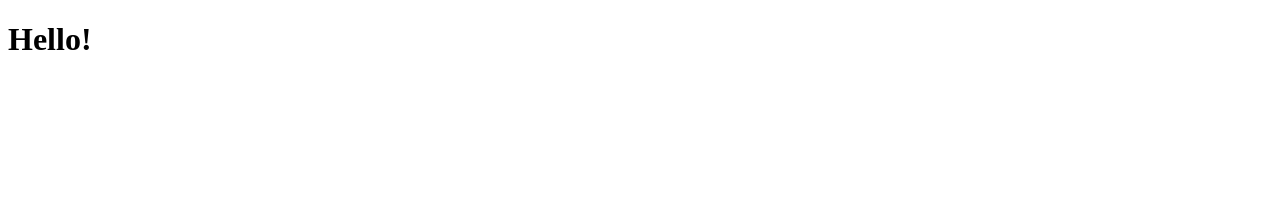
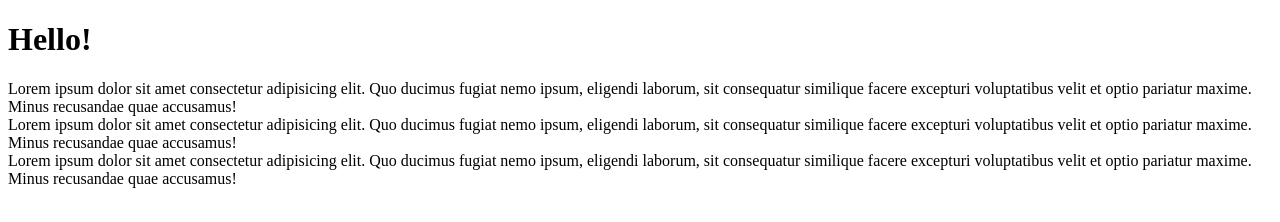
Before and after one commit to d-mekhed/layout2023, a plain HTML site: page index.html in a window 1280 px wide. Drawn offline with Linux system fonts and the light colour scheme.

Commit message:
add 3 divs

```diff
--- a/index.html
+++ b/index.html
@@ -8,5 +8,8 @@
 </head>
 <body>
     <h1>Hello!</h1>
+    <div>Lorem ipsum dolor sit amet consectetur adipisicing elit. Quo ducimus fugiat nemo ipsum, eligendi laborum, sit consequatur similique facere excepturi voluptatibus velit et optio pariatur maxime. Minus recusandae quae accusamus!</div>
+    <div>Lorem ipsum dolor sit amet consectetur adipisicing elit. Quo ducimus fugiat nemo ipsum, eligendi laborum, sit consequatur similique facere excepturi voluptatibus velit et optio pariatur maxime. Minus recusandae quae accusamus!</div>
+    <div>Lorem ipsum dolor sit amet consectetur adipisicing elit. Quo ducimus fugiat nemo ipsum, eligendi laborum, sit consequatur similique facere excepturi voluptatibus velit et optio pariatur maxime. Minus recusandae quae accusamus!</div>
 </body>
 </html>
```
